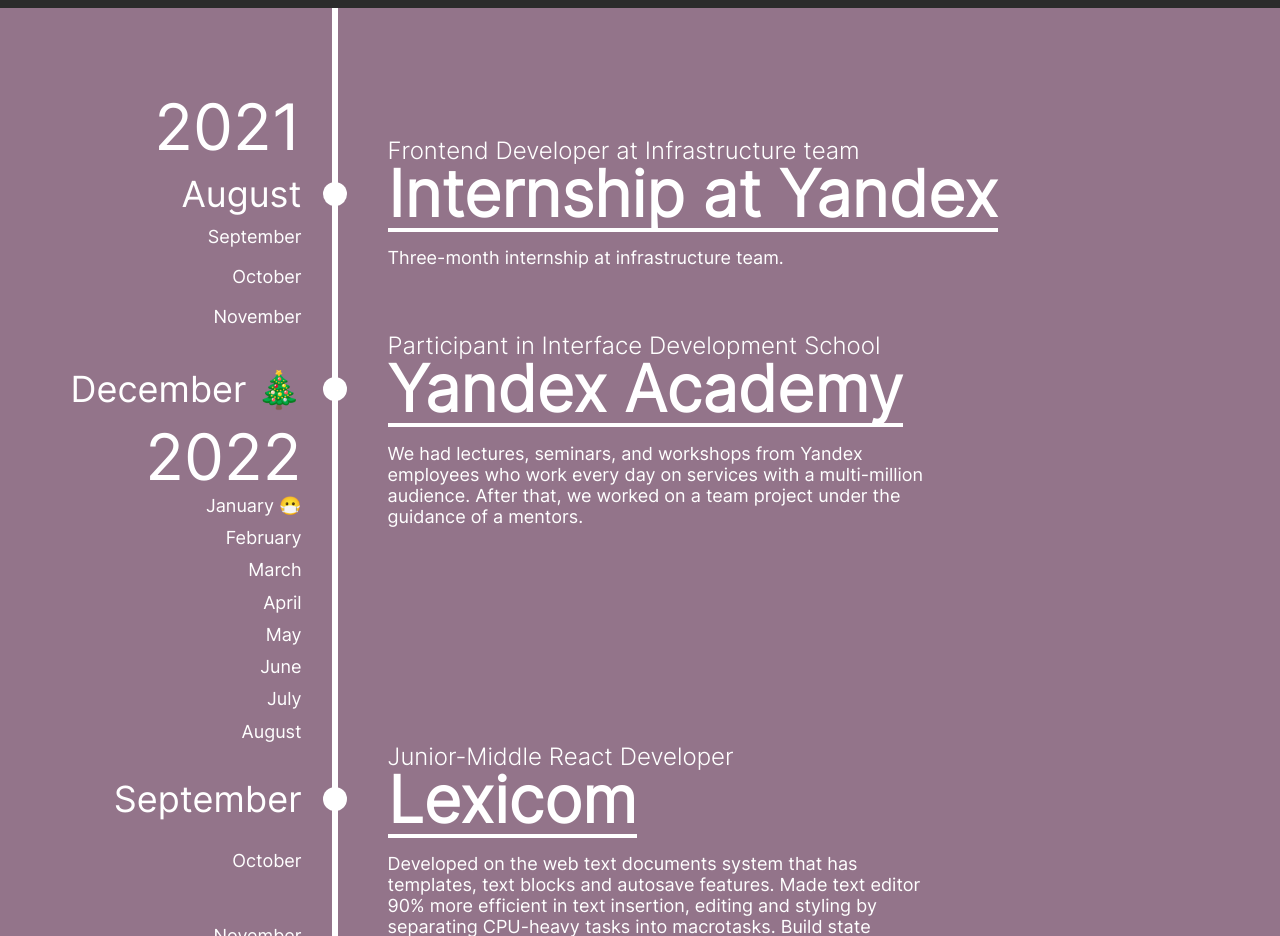
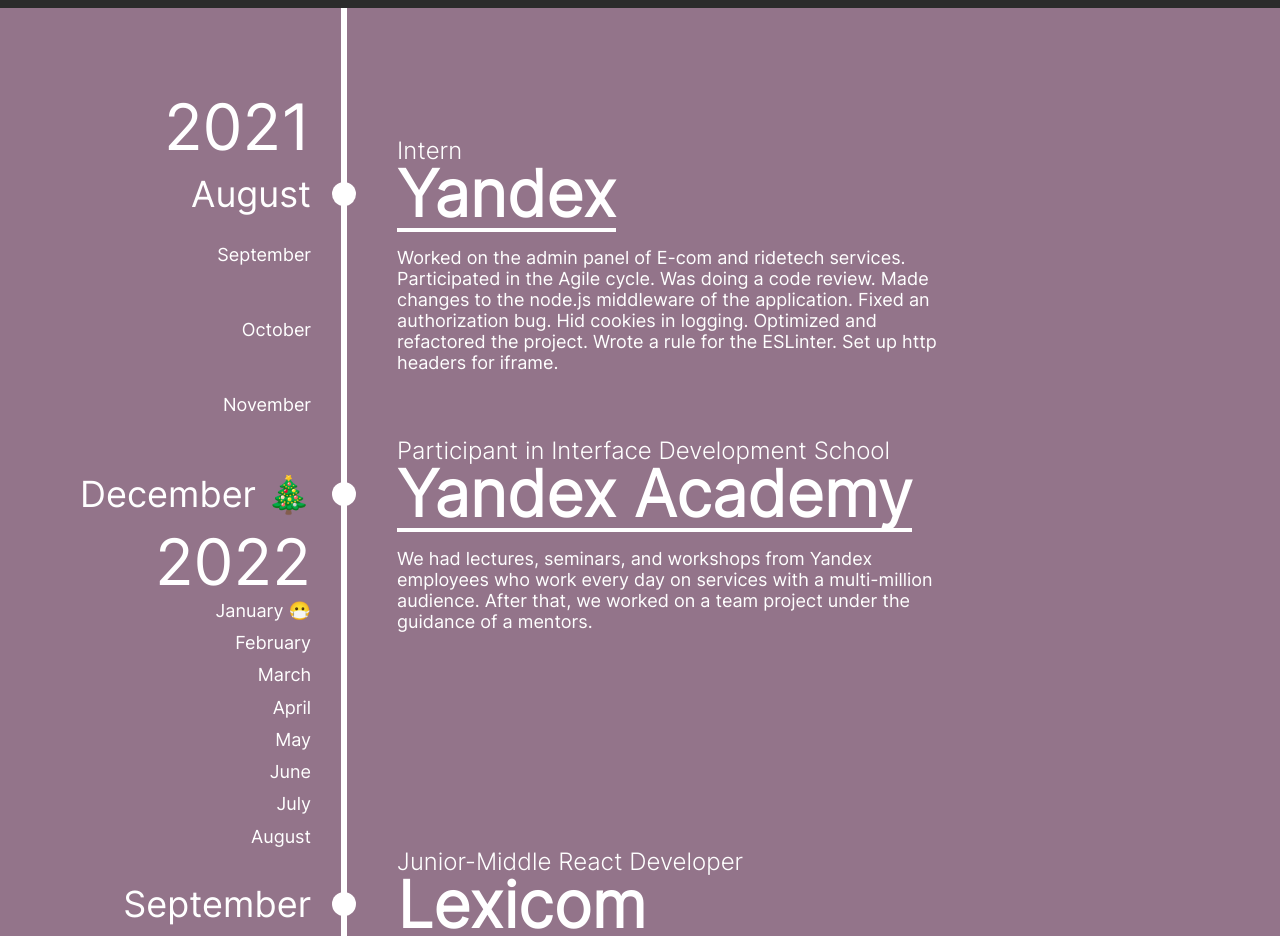
Before and after one commit to HomoDevus/portfolio, a React (Create React App) app: page / in a window 1280 px wide. Shown: the part 2340-3276 px from the top of the page. Built offline with nearby package versions, Linux system fonts and the light colour scheme.

Commit message:
Update yandex internship content

```diff
--- a/src/assets/languages/messages.js
+++ b/src/assets/languages/messages.js
@@ -13,13 +13,13 @@
     menu_mail: 'MAIL',
     project_minesweeper: 'Minesweeper',
     project_minesweeper_description:
-      "It's a classical game written in JavaScript and React. The objective" +
+      'It\'s a classical game written in JavaScript and React. The objective' +
       ' of the game is to clear a rectangular board containing hidden mines without detonating any of them, with' +
       ' help from clues about the number of neighboring mines in each field.',
     project_piano: 'Virtual Piano',
     project_piano_description:
       'This is a virtual piano. Its feature is in the ability to automatically ' +
-      "play thousand of melodies using 'pseudo notes' from the website that contains 'pseudo notes' for " +
+      'play thousand of melodies using \'pseudo notes\' from the website that contains \'pseudo notes\' for ' +
       'thousand of songs.',
     project_word_counter: 'Word Counter',
     project_word_counter_description:
@@ -48,16 +48,18 @@
       'We had lectures, seminars, and workshops from Yandex employees who work every day on services' +
       ' with a multi-million audience.\n After that, we worked on a team project under the guidance of a mentors.',
     shri_href: 'https://academy.yandex.ru/schools/frontend',
-    yandex_internship_title: 'Internship at Yandex',
-    yandex_internship_position: 'Frontend Developer at Infrastructure team',
+    yandex_internship_title: 'Yandex',
+    yandex_internship_position: 'Intern',
     yandex_internship_description:
-      'Three-month internship at infrastructure team.',
+      'Worked on the admin panel of E-com and ridetech services. Participated in the Agile cycle. Was doing a code review.' +
+      ' Made changes to the node.js middleware of the application. Fixed an authorization bug. Hid cookies in logging. ' +
+      'Optimized and refactored the project. Wrote a rule for the ESLinter. Set up http headers for iframe.',
     yandex_internship_href: 'https://yandex.ru/yaintern/',
     about_me_title: 'About me',
     about_me_text:
-      "I'm an inspired front-end developer. Sometimes I do web-design for my projects, like this website." +
+      'I\'m an inspired front-end developer. Sometimes I do web-design for my projects, like this website.' +
       ' Currently, I code using TypeScript and React. I have' +
-      " commercial experience in development and I also completed {school_name}. Right now I'm an intern" +
+      ' commercial experience in development and I also completed {school_name}. Right now I\'m an intern' +
       ' at Yandex.',
     yandex_school_name: 'Yandex developer school',
     contacts: 'Contacts',
@@ -109,10 +111,12 @@
       'над сервисами с многомиллионной аудиторией.\n' +
       'Параллельно мы работали над командными проектами под руководством кураторов.',
     shri_href: 'https://academy.yandex.ru/schools/frontend',
-    yandex_internship_title: 'Стажировка в Яндекс',
-    yandex_internship_position: 'Frontend разработчик в команде инфраструктуры',
+    yandex_internship_title: 'Яндекс',
+    yandex_internship_position: 'Стажёр',
     yandex_internship_description:
-      'Трех месячная стажировка в команде инфраструктуры.',
+      'Работал над админ-панелью сервисов Екома и райдтеха. Участвовал в Agile цикле. Проводил код-ревью. ' +
+      'Внёс изменения в node.js middleware приложения. Исправил баг с авторизацией. ' +
+      'Скрыл cookie в логировании. Оптимизировал и рефакторил проект. Написал правило для линтера. Настроил http заголовки для iframe.',
     yandex_internship_href: 'https://yandex.ru/yaintern/',
     about_me_title: 'О себе',
     about_me_text:
```
